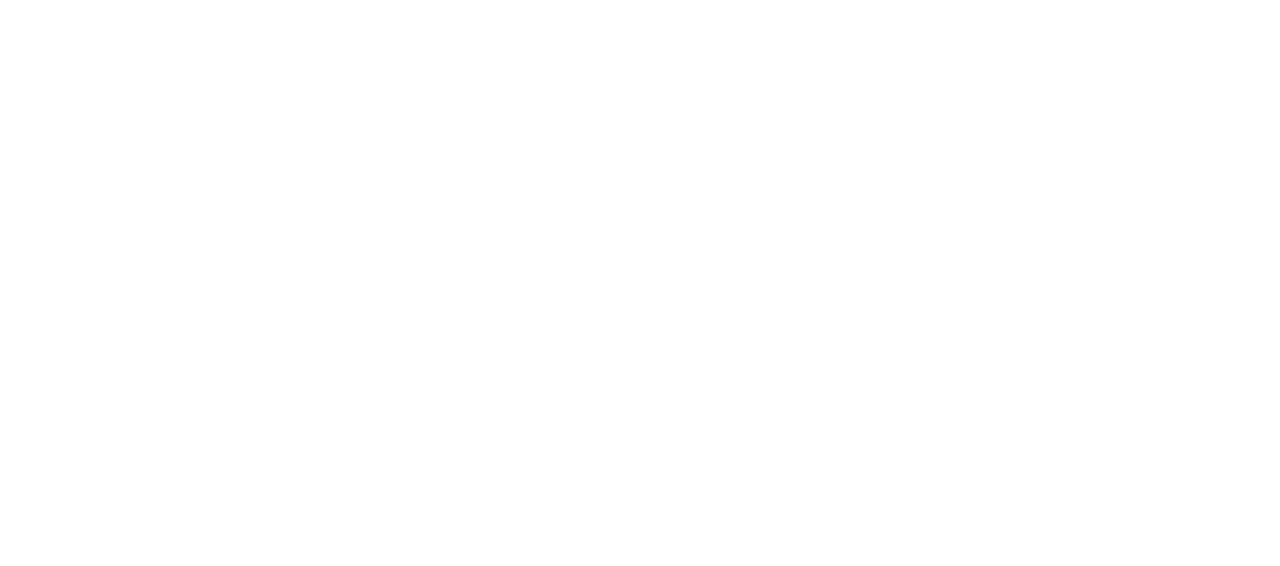
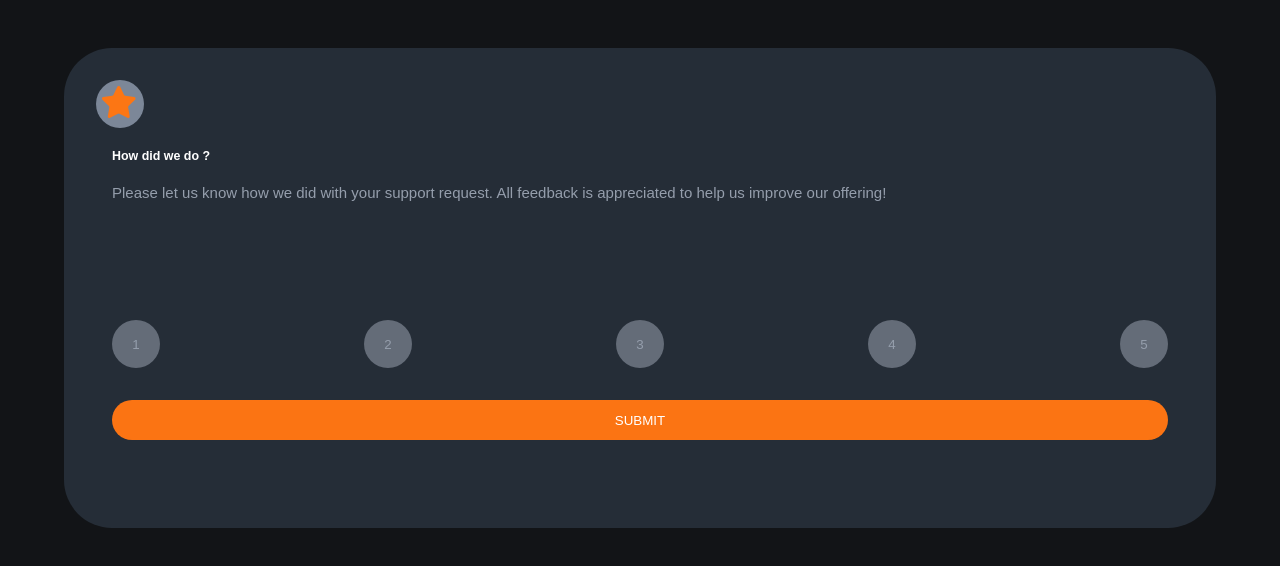
Before and after one commit to JulienDelemarle/Frontend_Mentor_rating, a plain HTML site: page interactive-rating-component-main/index.html in a window 1280 px wide. Drawn offline with Linux system fonts and the light colour scheme.

Commit message:
add html structure

```diff
--- a/interactive-rating-component-main/index.html
+++ b/interactive-rating-component-main/index.html
@@ -4,16 +4,55 @@
   <meta charset="UTF-8">
   <meta name="viewport" content="width=device-width, initial-scale=1.0"> <!-- displays site properly based on user's device -->
 
+  <link href="https://fonts.googleapis.com/css2?family=Overpass:wght@400;700&display=swap" rel="stylesheet">
   <link rel="icon" type="image/png" sizes="32x32" href="./images/favicon-32x32.png">
-  <link rel="stylesheet" href="./style.scss" />
+  <link rel="stylesheet" href="./style.css" />
   <title>My first site: Frontend Mentor | Interactive rating component</title>
 </head>
 <body>
+  <section class="rate">
 <section class="card">
+      <section class="resume">
+        <div class="resume__starLogo">
+          <img  class="star" src="./images/icon-star.svg" alt="représention d'une étoile"/>
+        </div>
 
+        <article class="resume__intro">
+          <h1>How did we do ?</h1>
+          <p>Please let us know how we did with your support request. All feedback is appreciated to help us improve our offering!</p>
+        </article>
+      </section>
+      <section class="rating">
+        <article class="rating__btn">
+       <button  type="button" class="rating__btn--btn" value="1" onclick="addRating(value)">1</button>
+       <button  type="button" class="rating__btn--btn" value="2" onclick="addRating(value)">2</button>
+       <button  type="button" class="rating__btn--btn" value="3" onclick="addRating(value)">3</button>
+       <button  type="button" class="rating__btn--btn" value="4" onclick="addRating(value)">4</button>
+       <button  type="button" class="rating__btn--btn" value="5" onclick="addRating(value)">5</button>
+      </article>
+       <button class="rating__btn--submit" onclick="displayRating()">SUBMIT</button>
+
+      </section>
+</section>
+</section>
+<section class="greeting">
+  <section class="card">
+    <section class="resume__result">
+
+        <img  class="greeting__star" src="./images/illustration-thank-you.svg" alt="représention "/>
+
+      <div class="thanks"></div>
+    </section>
+    <section class="resume__thanks">
+
+      <article class="resume__outro">
+        <h1>Thank you!</h1>
+        <p>We appreciate you taking the time to give a rating. If you ever need more suport, don't hesitate to get in touch!</p>
+      </article>
+  </section>
+</section>
 
 </section>
-
-
+<script src="./index.js"></script>
 </body>
 </html>
```
